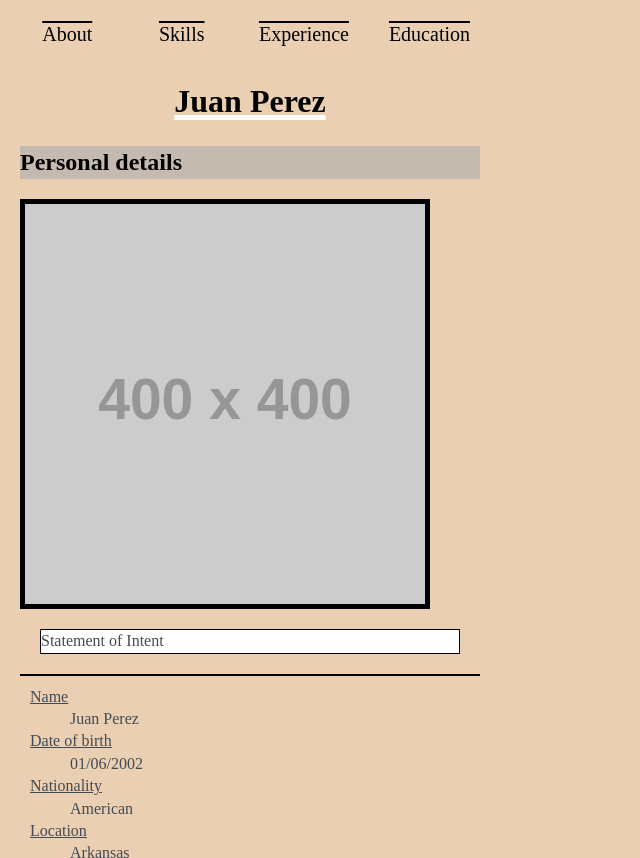
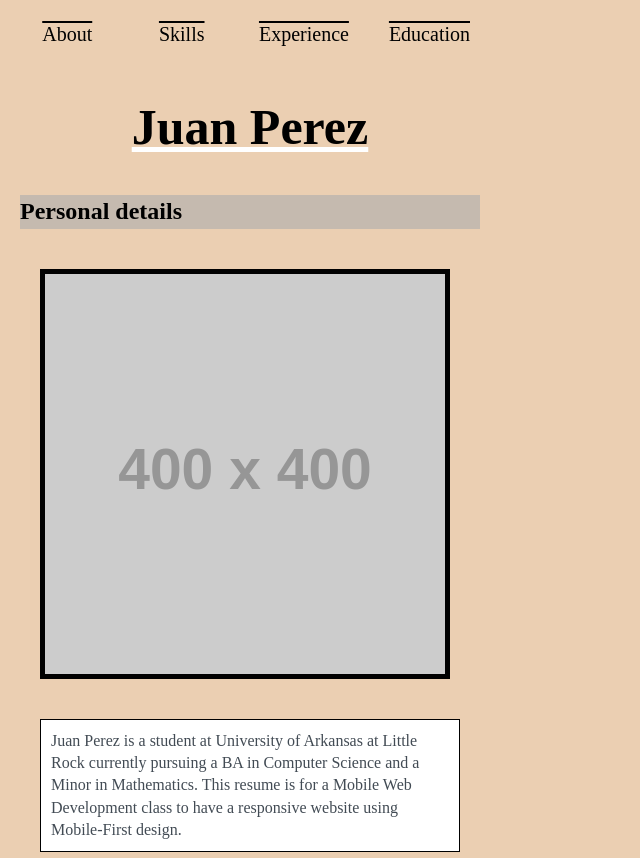
Before and after one commit to JuanPerez1234567/ifsc-3342, a plain HTML site: page resume/index.html in a window 1280 px wide. Shown: the top 858 px of the page, without its empty margins (0-640 px from the left). Drawn offline with Linux system fonts and the light colour scheme; placeholder pictures from the web are drawn by us.

Commit message:
Second resume design push

```diff
--- a/resume/css/style.css
+++ b/resume/css/style.css
@@ -305,14 +305,17 @@ h1{
   text-align: center;
   color: black;
   text-decoration: white underline 5px;
+  font-size: 50px;
 }
 img{
-  border:5px solid black
+  border:5px solid black;
+  margin:20px;
 }
 #about p{
   background-color: white;
   border:1px solid black;
   margin:20px;
+  padding: 10px;
 }
 #about dl{
   border-top:2px solid black;
@@ -332,4 +335,5 @@ section h2{
   color:black;
   background-color: #C5BAAF;
 
+
 }
--- a/resume/index.html
+++ b/resume/index.html
@@ -39,7 +39,7 @@
     <section id="about">
       <h2>Personal details</h2>
       <img itemprop="image" src="https://fakeimg.pl/400/" alt="Juan Perez">
-      <p itemprop="description">Statement of Intent</p>
+      <p itemprop="description">Juan Perez is a student at University of Arkansas at Little Rock currently pursuing a BA in Computer Science and a Minor in Mathematics. This resume is for a Mobile Web Development class to have a responsive website using Mobile-First design.</p>
       <dl>
         <dt>Name</dt>
         <dd itemprop="name">
```
